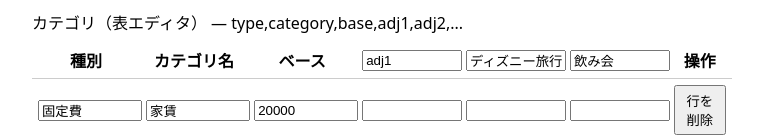
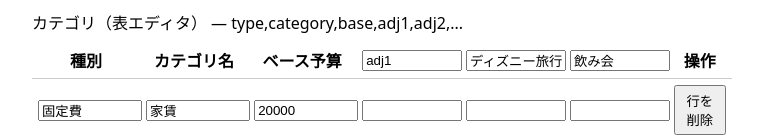
Before and after one commit to kannna5296/monthly-budgets, a Next.js app: page / in a window 1280 px wide. Shown: the part 253-390 px from the top of the page, without its empty margins (0-783 px from the left). Built offline with nearby package versions, Linux system fonts and the light colour scheme.

Commit message:
コメント修正

```diff
--- a/pages/index.tsx
+++ b/pages/index.tsx
@@ -179,7 +179,7 @@ const Home: React.FC = () => {
                 <tr>
                   <th style={{ borderBottom: '1px solid #ccc', padding: 6 }}>種別</th>
                   <th style={{ borderBottom: '1px solid #ccc', padding: 6 }}>カテゴリ名</th>
-                  <th style={{ borderBottom: '1px solid #ccc', padding: 6 }}>ベース</th>
+                  <th style={{ borderBottom: '1px solid #ccc', padding: 6 }}>ベース予算</th>
                   {adjLabels.map((label, i) => (
                     <th key={i} style={{ borderBottom: '1px solid #ccc', padding: 6 }}>
                       <input
```
